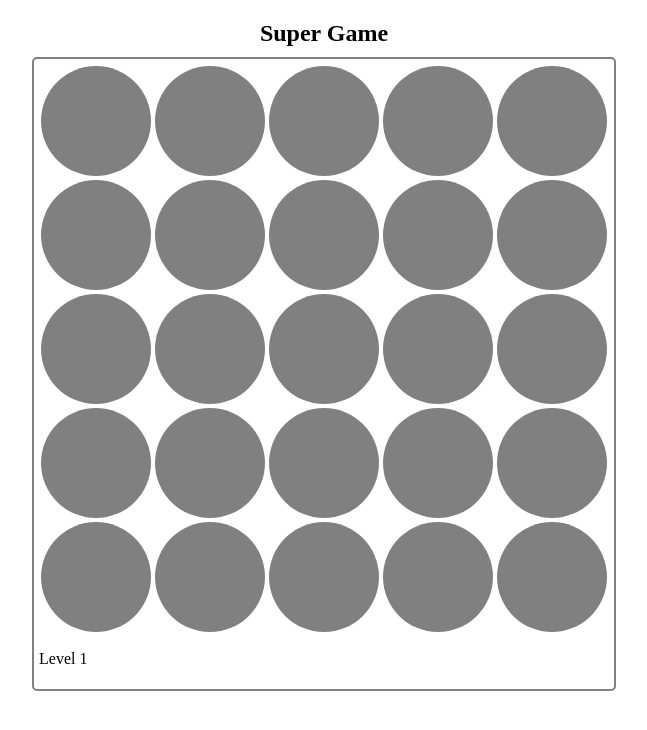
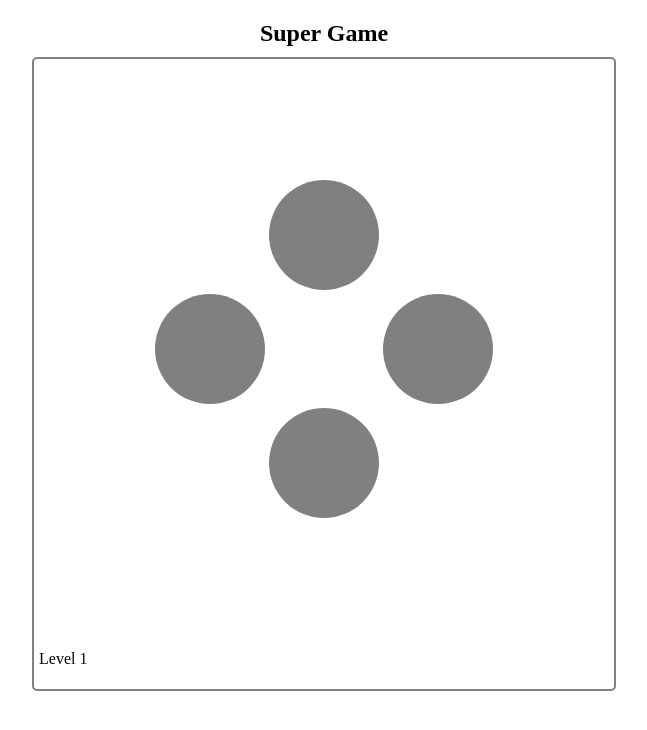
Before and after one commit to goodwin64/simon-game, a plain HTML site: page index.html in a window 1280 px wide. Shown: the whole page, without its empty margins (316-963 px from the left). Drawn offline with Linux system fonts and the light colour scheme.

Commit message:
Feature: only active blocks shown in game

```diff
--- a/css/blocks.css
+++ b/css/blocks.css
@@ -59,3 +59,7 @@
 	right: 0;
 	backface-visibility: hidden;
 }
+
+.hidden {
+	visibility: hidden;
+}
--- a/index.html
+++ b/index.html
@@ -11,31 +11,31 @@
 	<section>
 		<div class="wrap">
 			<div id="game" class="blocks">
-				<div id="b11" class="blocks__block"></div>
-				<div id="b12" class="blocks__block"></div>
-				<div id="b13" class="blocks__block"></div>
-				<div id="b14" class="blocks__block"></div>
-				<div id="b15" class="blocks__block"></div>
-				<div id="b21" class="blocks__block"></div>
-				<div id="b22" class="blocks__block"></div>
-				<div id="b23" class="blocks__block"></div>
-				<div id="b24" class="blocks__block"></div>
-				<div id="b25" class="blocks__block"></div>
-				<div id="b31" class="blocks__block"></div>
-				<div id="b32" class="blocks__block"></div>
-				<div id="b33" class="blocks__block"></div>
-				<div id="b34" class="blocks__block"></div>
-				<div id="b35" class="blocks__block"></div>
-				<div id="b41" class="blocks__block"></div>
-				<div id="b42" class="blocks__block"></div>
-				<div id="b43" class="blocks__block"></div>
-				<div id="b44" class="blocks__block"></div>
-				<div id="b45" class="blocks__block"></div>
-				<div id="b51" class="blocks__block"></div>
-				<div id="b52" class="blocks__block"></div>
-				<div id="b53" class="blocks__block"></div>
-				<div id="b54" class="blocks__block"></div>
-				<div id="b55" class="blocks__block"></div>
+				<div id="b11" class="blocks__block hidden"></div>
+				<div id="b12" class="blocks__block hidden"></div>
+				<div id="b13" class="blocks__block hidden"></div>
+				<div id="b14" class="blocks__block hidden"></div>
+				<div id="b15" class="blocks__block hidden"></div>
+				<div id="b21" class="blocks__block hidden"></div>
+				<div id="b22" class="blocks__block hidden"></div>
+				<div id="b23" class="blocks__block hidden"></div>
+				<div id="b24" class="blocks__block hidden"></div>
+				<div id="b25" class="blocks__block hidden"></div>
+				<div id="b31" class="blocks__block hidden"></div>
+				<div id="b32" class="blocks__block hidden"></div>
+				<div id="b33" class="blocks__block hidden"></div>
+				<div id="b34" class="blocks__block hidden"></div>
+				<div id="b35" class="blocks__block hidden"></div>
+				<div id="b41" class="blocks__block hidden"></div>
+				<div id="b42" class="blocks__block hidden"></div>
+				<div id="b43" class="blocks__block hidden"></div>
+				<div id="b44" class="blocks__block hidden"></div>
+				<div id="b45" class="blocks__block hidden"></div>
+				<div id="b51" class="blocks__block hidden"></div>
+				<div id="b52" class="blocks__block hidden"></div>
+				<div id="b53" class="blocks__block hidden"></div>
+				<div id="b54" class="blocks__block hidden"></div>
+				<div id="b55" class="blocks__block hidden"></div>
 			</div>
 			<div>
 				<p>Level <span id="current-level">1</span></p>
--- a/script/game.js
+++ b/script/game.js
@@ -13,10 +13,10 @@ document.getElementById('game').addEventListener('click', function(event) {
     if (event.target.className.indexOf('blocks__block') === -1) return false;
 
     if (event.target.id == level[counterClick]['id']) {
-        showBlock(counterClick);
+        showColor(counterClick);
         document.getElementById(level[counterClick]['id']).classList.add('show_color');
         setTimeout(function() {
-            hideBlock(counterClick);
+            hideColor(counterClick);
             document.getElementById(level[counterClick]['id']).classList.remove('show_color');
         }, delay);
     }
@@ -35,6 +35,10 @@ document.getElementById('game').addEventListener('click', function(event) {
 
 function changeLevel() {
     counterClick = 0;
+    var blocks = document.getElementsByClassName("blocks__block");
+    for (var i = 0; i < blocks.length; i++) {
+        blocks[i].classList.add("hidden");
+    }
 
     currentLevel++;
     level = levels[currentLevel];
@@ -47,7 +51,11 @@ function changeLevel() {
 }
 
 function drawLevel(level) {
-    showBlock(0);
+    for (var i = 0; i < level.length; i++) {
+        document.getElementById(level[i].id).classList.remove("hidden");
+    }
+
+    showColor(0);
 
     for (var i = 1; i < level.length; i++)(function(i) {
         setTimeout(function() {
@@ -57,15 +65,15 @@ function drawLevel(level) {
     })(i);
 
     setTimeout(function() {
-        hideBlock(level.length - 1);
+        hideColor(level.length - 1);
     }, delay * i);
 }
 
-function showBlock(index) {
+function showColor(index) {
     document.getElementById(level[index]['id']).classList.add(level[index]['color']);
 }
 
-function hideBlock(index) {
+function hideColor(index) {
     document.getElementById(level[index]['id']).classList.remove(level[index]['color']);
 }
 
```
